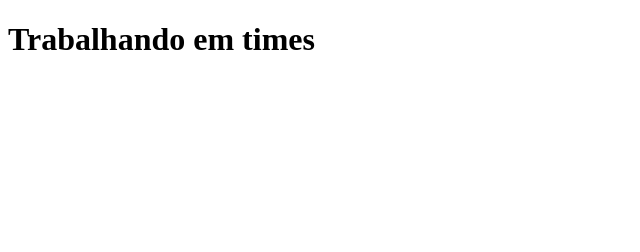
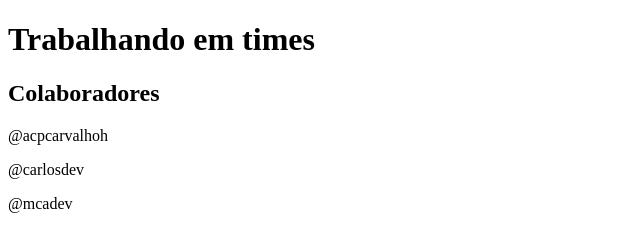
Before and after one commit to acpcarvalhoh/acp-github, a plain HTML site: page index.html in a window 1280 px wide. Shown: the whole page, without its empty margins (0-640 px from the left). Drawn offline with Linux system fonts and the light colour scheme.

Commit message:
insert people

```diff
--- a/index.html
+++ b/index.html
@@ -8,5 +8,9 @@
 </head>
 <body>
     <h1>Trabalhando em times</h1>
+    <h2>Colaboradores</h2>
+    <p>@acpcarvalhoh</p>
+    <p>@carlosdev</p>
+    <p>@mcadev</p>
 </body>
 </html>
```
